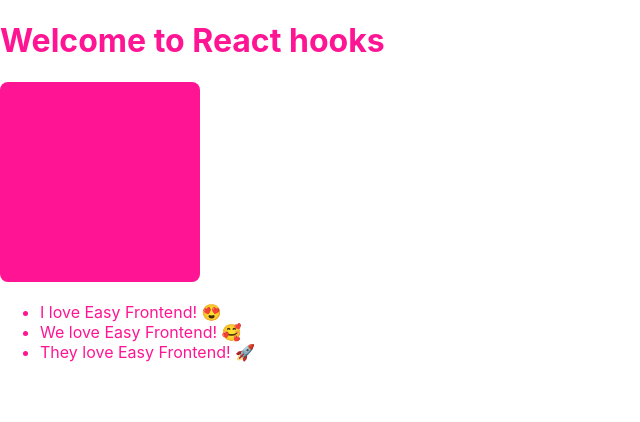
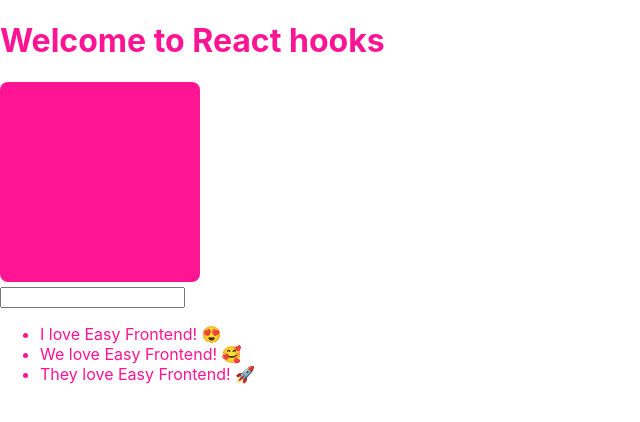
Before and after one commit to haiman232/react-hooks-basic, a React (Create React App) app: page / in a window 1280 px wide. Shown: the top 422 px of the page, without its empty margins (0-640 px from the left). Built offline with nearby package versions, Linux system fonts and the light colour scheme.

Commit message:
TodoListForm

```diff
--- a/src/App.js
+++ b/src/App.js
@@ -2,6 +2,7 @@
 import {useState} from 'react';
 import ColorBox from './components/ColorBox';
 import TodoList from './components/TodoList';
+import TodoForm from './components/TodoForm';
 
 function App() {
   const [todoList, setTodoList] = useState([
@@ -20,10 +21,22 @@
       setTodoList(newTodoList);
     }
 
+    function handleTodoFormSubmit(formValues){
+      console.log('Form submit: ', formValues);
+      const newTodoList = [...todoList];
+      const newTodo = {
+        id: todoList.length + 1,
+        ...formValues,
+      }
+      newTodoList.push(newTodo);
+      setTodoList(newTodoList);
+    }
+
   return (
     <div className="app">
       <h1>Welcome to React hooks</h1>
       <ColorBox />
+      <TodoForm onSubmit={handleTodoFormSubmit}/>
       <TodoList todos={todoList} onTodoClick={handleTodoClick}/>
     </div>
   );
--- /dev/null
+++ b/src/components/TodoForm/index.jsx
@@ -0,0 +1,45 @@
+import React, {useState}from 'react';
+import PropTypes from 'prop-types';
+
+TodoForm.propTypes = {
+    onSubmit: PropTypes.func,
+};
+TodoForm.defaultProps = {
+    onSubmit: null,
+}
+
+function TodoForm(props) {
+    const {onSubmit} = props;
+    const [value, setValue] = useState('');
+
+    function handleValueChange(e) {
+        console.log(e.target.value);
+        setValue(e.target.value);
+    }
+
+    function handleSubmit(e){
+        e.preventDefault();
+        if(!onSubmit) return;
+
+        // Nên khai báo một object để sau này có thể bổ sung nếu đầu vào có nhiều hơn 1 field
+        const formValues = {
+            title: value,
+        };
+        onSubmit(formValues);
+
+        //Reset value sau khi submit
+        setValue('');
+    }
+
+    return (
+        <form onSubmit={handleSubmit}>
+            <input
+                type="text"
+                value={value}
+                onChange={handleValueChange}
+            />
+        </form>
+    );
+}
+
+export default TodoForm;
```
